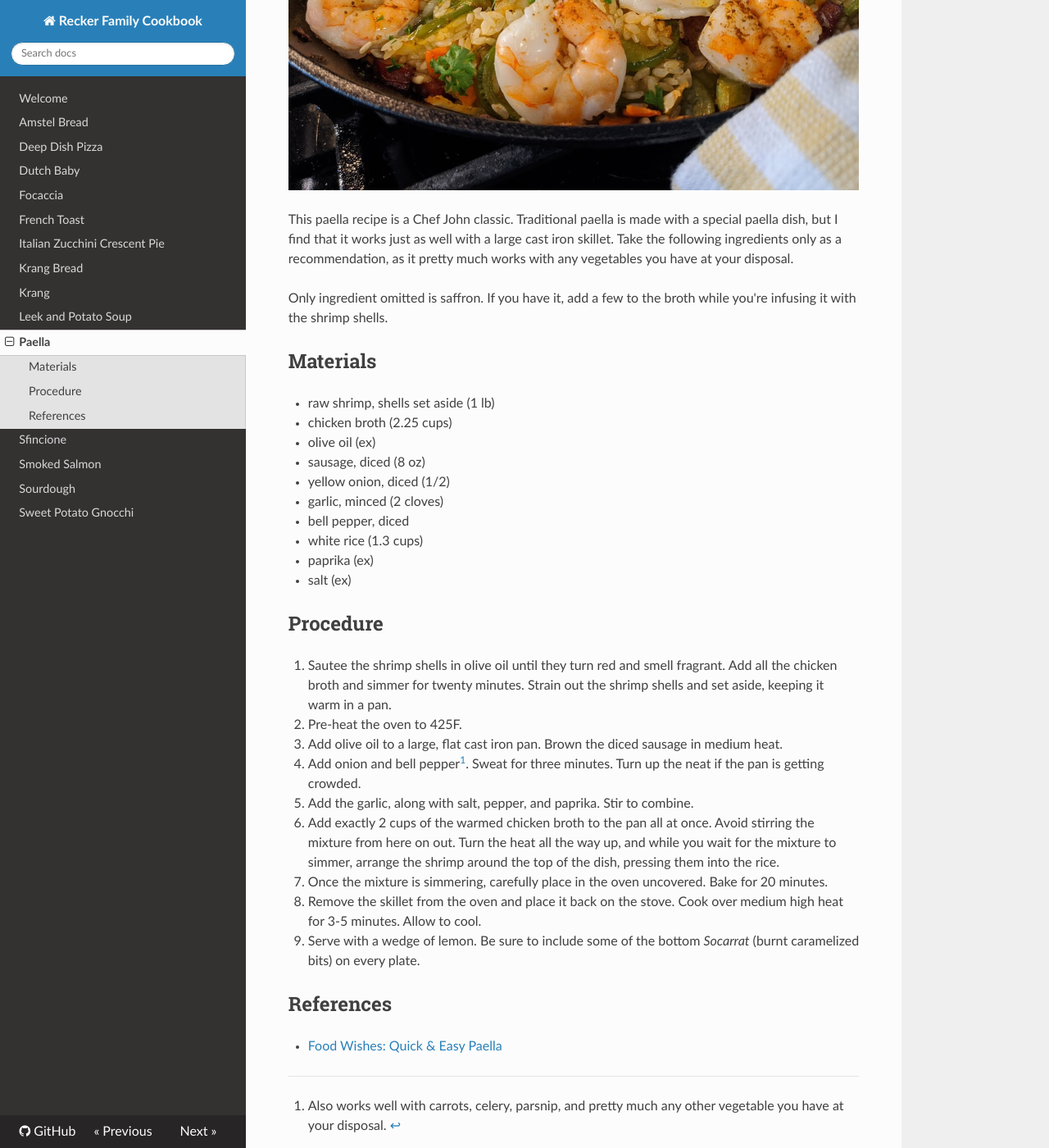
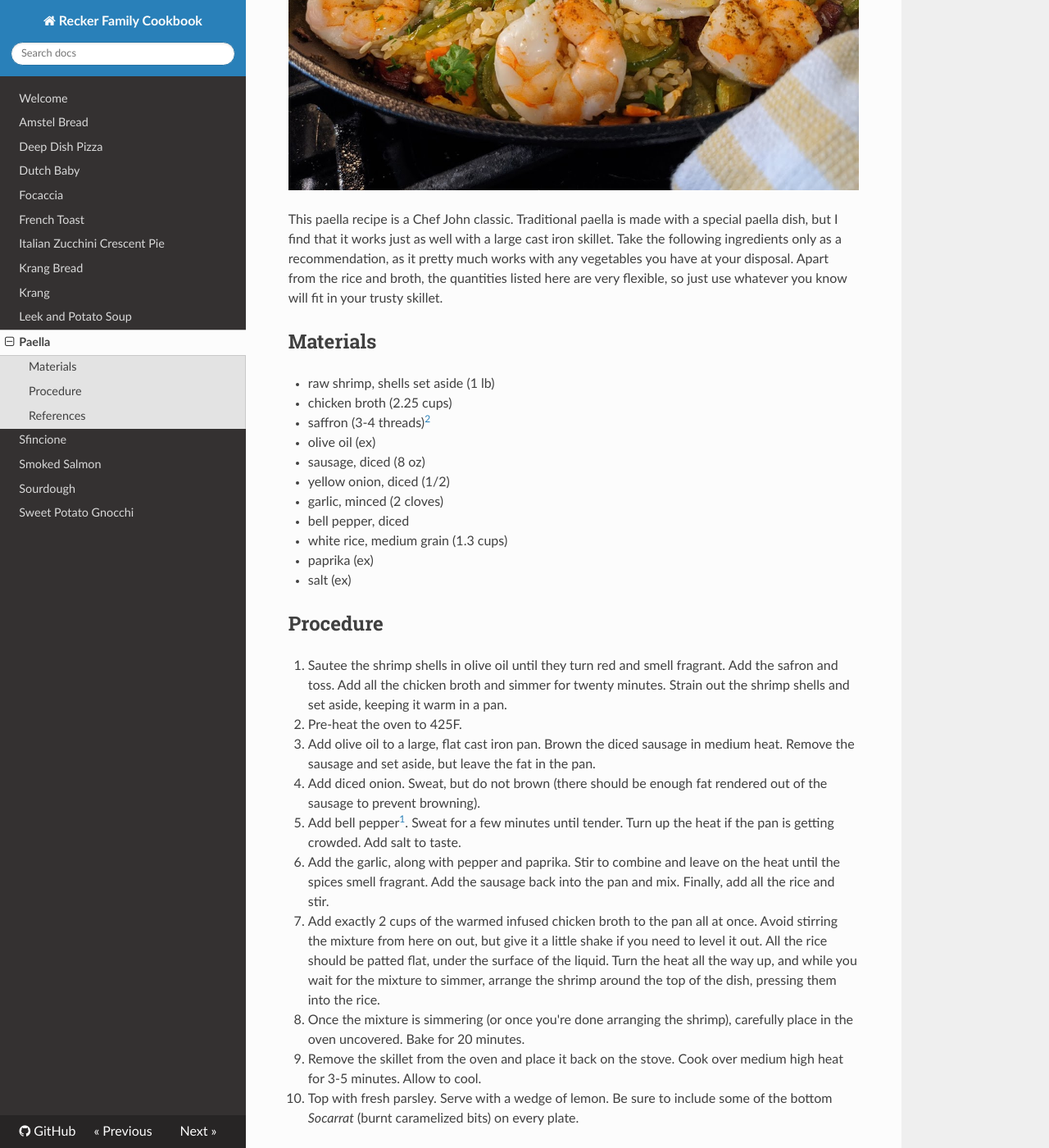
Before and after one commit to arecker/cookbook, an MkDocs documentation site: the page built from recipes/paella.md, in a window 1280 px wide and 1400 px high, scrolled down 498 px. Shown: the whole window at 82% size. Built offline with MkDocs 1.6.1, drawn with Linux system fonts in a browser that asks for light colours; nearby versions of some CDN libraries; some of the changed text lies outside the part shown.

Commit message:
Paella: modifications

```diff
--- a/recipes/paella.md
+++ b/recipes/paella.md
@@ -8,59 +8,72 @@ This paella recipe is a Chef John classic.  Traditional paella is made
 with a special paella dish, but I find that it works just as well with
 a large cast iron skillet.  Take the following ingredients only as a
 recommendation, as it pretty much works with any vegetables you have
-at your disposal.
-
-Only ingredient omitted is saffron.  If you have it, add a few to the
-broth while you're infusing it with the shrimp shells.
+at your disposal.  Apart from the rice and broth, the quantities
+listed here are very flexible, so just use whatever you know will fit
+in your trusty skillet.
 
 ## Materials
 
 - raw shrimp, shells set aside (1 lb)
 - chicken broth (2.25 cups)
+- saffron (3-4 threads)[^2]
 - olive oil (ex)
 - sausage, diced (8 oz)
 - yellow onion, diced (1/2)
 - garlic, minced (2 cloves)
 - bell pepper, diced
-- white rice (1.3 cups)
+- white rice, medium grain (1.3 cups)
 - paprika (ex)
 - salt (ex)
 
 ## Procedure
 
-1. Sautee the shrimp shells in olive oil until they turn red and
-   smell fragrant.  Add all the chicken broth and simmer for twenty
-   minutes.  Strain out the shrimp shells and set aside, keeping it
-   warm in a pan.
+1. Sautee the shrimp shells in olive oil until they turn red and smell
+   fragrant.  Add the safron and toss.  Add all the chicken broth and
+   simmer for twenty minutes.  Strain out the shrimp shells and set
+   aside, keeping it warm in a pan.
 
 2. Pre-heat the oven to 425F.
 
 3. Add olive oil to a large, flat cast iron pan.  Brown the diced
-   sausage in medium heat.
+   sausage in medium heat.  Remove the sausage and set aside, but
+   leave the fat in the pan.
 
-4. Add onion and bell pepper[^1].  Sweat for three minutes.  Turn up
-   the neat if the pan is getting crowded.
+4. Add diced onion.  Sweat, but do not brown (there should be enough
+   fat rendered out of the sausage to prevent browning).
 
-5. Add the garlic, along with salt, pepper, and paprika.  Stir to
-   combine.
+5. Add bell pepper[^1].  Sweat for a few minutes until tender.  Turn
+   up the heat if the pan is getting crowded.  Add salt to taste.
 
-6. Add exactly 2 cups of the warmed chicken broth to the pan all at
-   once.  Avoid stirring the mixture from here on out.  Turn the heat
-   all the way up, and while you wait for the mixture to simmer,
-   arrange the shrimp around the top of the dish, pressing them into
-   the rice.
+6. Add the garlic, along with pepper and paprika.  Stir to combine and
+   leave on the heat until the spices smell fragrant.  Add the sausage
+   back into the pan and mix.  Finally, add all the rice and stir.
 
-7. Once the mixture is simmering, carefully place in the oven
-   uncovered.  Bake for 20 minutes.
+7. Add exactly 2 cups of the warmed infused chicken broth to the pan
+   all at once.  Avoid stirring the mixture from here on out, but give
+   it a little shake if you need to level it out.  All the rice should
+   be patted flat, under the surface of the liquid.  Turn the heat all
+   the way up, and while you wait for the mixture to simmer, arrange
+   the shrimp around the top of the dish, pressing them into the rice.
 
-8. Remove the skillet from the oven and place it back on the stove.
+8. Once the mixture is simmering (or once you're done arranging the
+   shrimp), carefully place in the oven uncovered.  Bake for 20
+   minutes.
+
+9. Remove the skillet from the oven and place it back on the stove.
    Cook over medium high heat for 3-5 minutes.  Allow to cool.
 
-9. Serve with a wedge of lemon.  Be sure to include some of the bottom
-   _Socarrat_ (burnt caramelized bits) on every plate.
+10. Top with fresh parsley.  Serve with a wedge of lemon.  Be sure to
+   include some of the bottom _Socarrat_ (burnt caramelized bits) on
+   every plate.
 
 [^1]: Also works well with carrots, celery, parsnip, and pretty much
-	any other vegetable you have at your disposal.
+	any other vegetable you have at your disposal.  Just make small
+	cuts so they cook quickly and evenly.
+
+[^2]: Sometimes hard to find or a little pricy.  If you're not
+    concerned about making something that's authentic, feel free to
+    skip this.
 
 ## References
 
```
